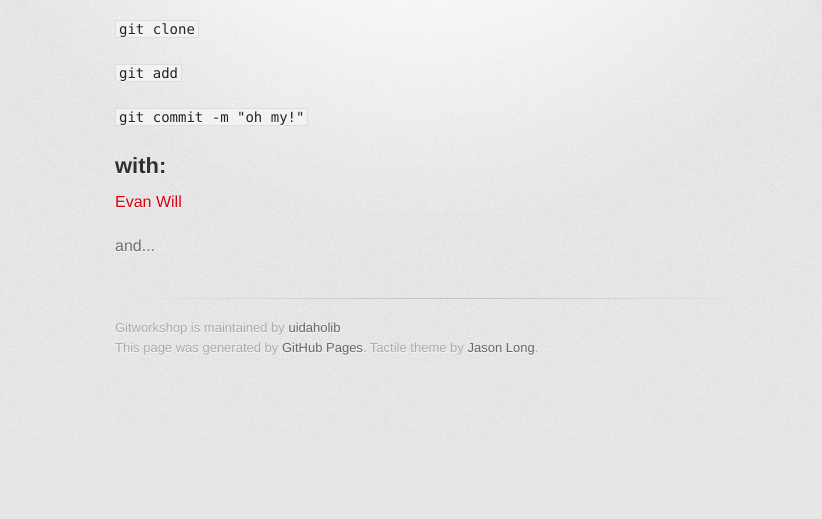
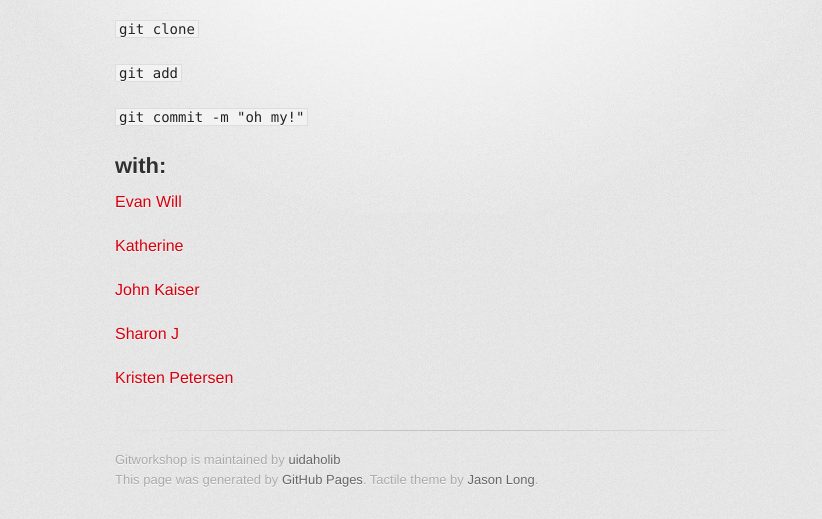
Before and after one commit to uidaholib/gitworkshop, a plain HTML site: page index.html in a window 1280 px wide. Shown: the part 360-879 px from the top of the page, without its empty margins (215-1037 px from the left). Before the commit the page ends 800 px from the top, so only its background shows below. Drawn offline with Linux system fonts and the light colour scheme; a web font is replaced by a local one.

```diff
--- a/index.html
+++ b/index.html
@@ -49,7 +49,13 @@
 
 <p><a href="https://github.com/evanwill">Evan Will</a></p>
 
-<p>and...</p>
+<p><a href="https://github.com/khegewisch">Katherine</a></p>
+
+<p><a href="https://github.com/johnathan-kaiser">John Kaiser</a></p>
+
+<p><a href="https://github.com/sjemes">Sharon J</a></p>
+
+<p><a href="https://github.com/kristenpetersen">Kristen Petersen</a></p>
         </section>
 
         <footer>
--- a/params.json
+++ b/params.json
@@ -1,6 +1,6 @@
 {
   "name": "Gitworkshop",
   "tagline": "test repository for git workshop 2016",
-  "body": "# gitworkshop\r\n\r\n> practicing Git and Github at UIdaho Library!\r\n\r\n`git clone`\r\n\r\n`git add`\r\n\r\n`git commit -m \"oh my!\"`\r\n\r\n## with:\r\n\r\n[Evan Will](https://github.com/evanwill)\r\n\r\nand...\r\n",
+  "body": "# gitworkshop\r\n\r\n> practicing Git and Github at UIdaho Library!\r\n\r\n`git clone`\r\n\r\n`git add`\r\n\r\n`git commit -m \"oh my!\"`\r\n\r\n## with:\r\n\r\n[Evan Will](https://github.com/evanwill)\r\n\r\n[Katherine] (https://github.com/khegewisch)\r\n\r\n[John Kaiser](https://github.com/johnathan-kaiser)\r\n\r\n[Sharon J](https://github.com/sjemes)\r\n\r\n[Kristen Petersen](https://github.com/kristenpetersen)\r\n\r\n",
   "note": "Don't delete this file! It's used internally to help with page regeneration."
 }
```
